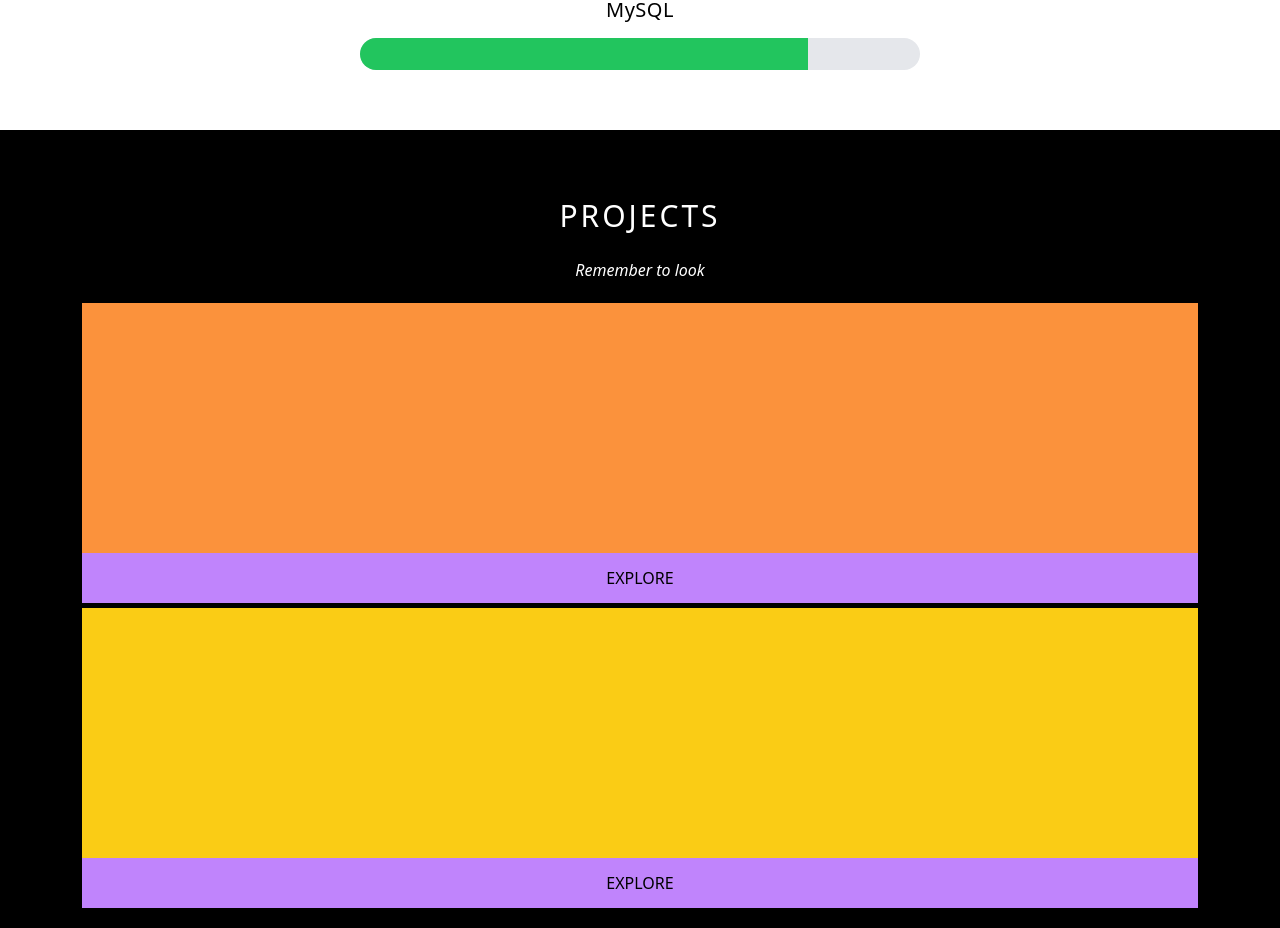
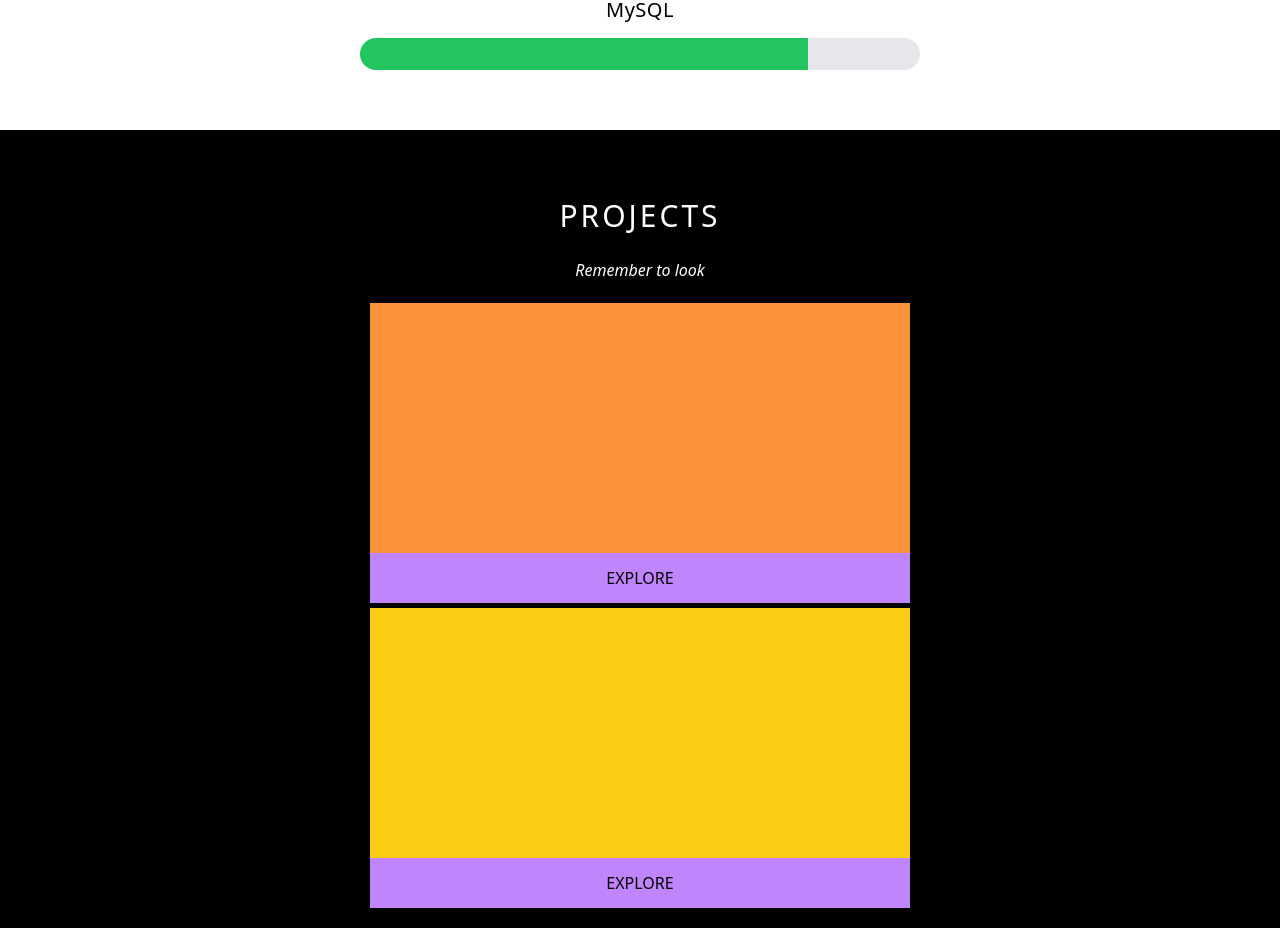
Before and after one commit to Kaizen2002/myPortfolio_with_react, a React (Vite) app: page / in a window 1280 px wide. Shown: the part 1646-2574 px from the top of the page. Built offline with nearby package versions, Linux system fonts and the light colour scheme.

Commit message:
make project page  responsive

```diff
--- a/src/components/Project.jsx
+++ b/src/components/Project.jsx
@@ -3,7 +3,7 @@ import React from 'react'
 function Project() {
     return (
         <div className='w-full bg-black '>
-            <div className="project-container p-5 flex flex-col gap-2">
+            <div className="project-container p-5 flex flex-col gap-2 md:w-1/2 md:mx-auto">
                 <div className="text-center text-white tracking-widest text-3xl font-normal mt-10 py-2">PROJECTS</div>
                 <div className=' text-center text-white py-2'><i>Remember to look</i></div>
                 <div className="projects-list flex flex-col">
```
